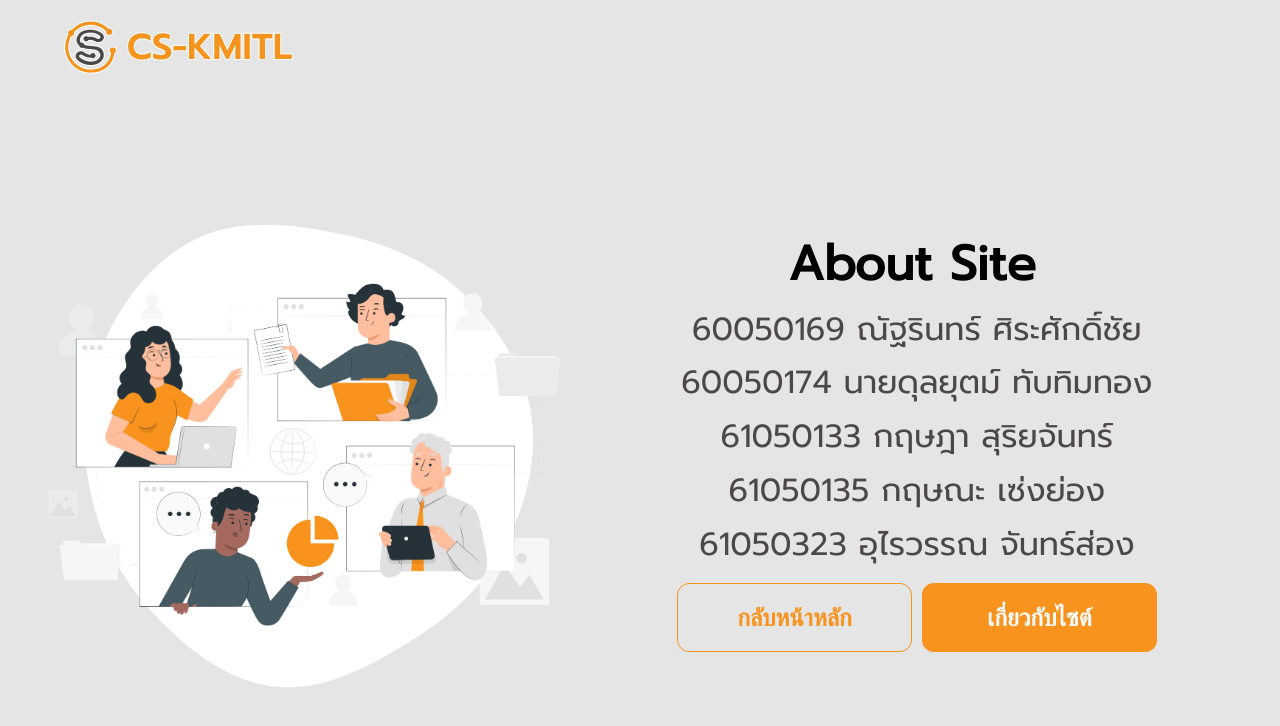
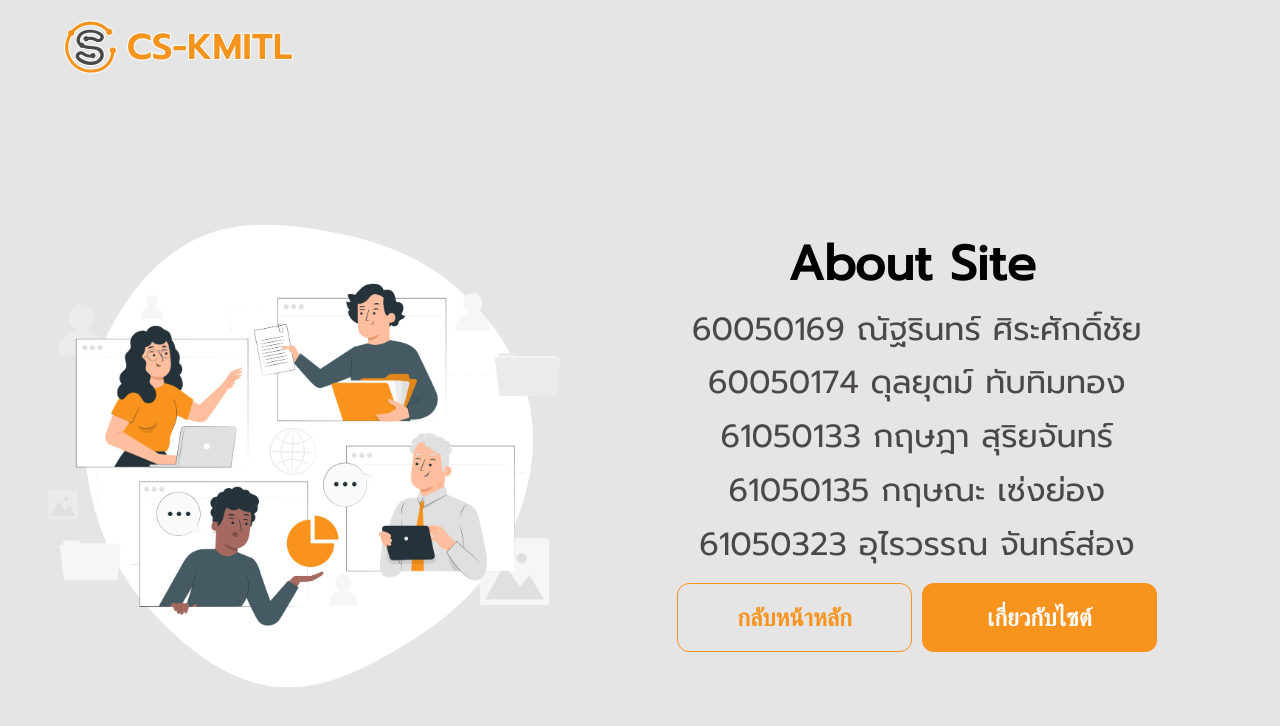
Before and after one commit to Kritsana135/web-data-mine, a Next.js app: page /member in a window 1280 px wide. Shown: the top 726 px of the page. Built offline with nearby package versions, Linux system fonts and the light colour scheme.

Commit message:
remove นาย

```diff
--- a/pages/member.js
+++ b/pages/member.js
@@ -15,7 +15,7 @@ const btn1 = {
 
 const memberName = [
   `60050169 ณัฐรินทร์ ศิระศักดิ์ชัย`,
-  `60050174 นายดุลยุตม์ ทับทิมทอง`,
+  `60050174 ดุลยุตม์ ทับทิมทอง`,
   `61050133 กฤษฎา สุริยจันทร์`,
   `61050135 กฤษณะ เซ่งย่อง`,
   `61050323 อุไรวรรณ จันทร์ส่อง`,
```
